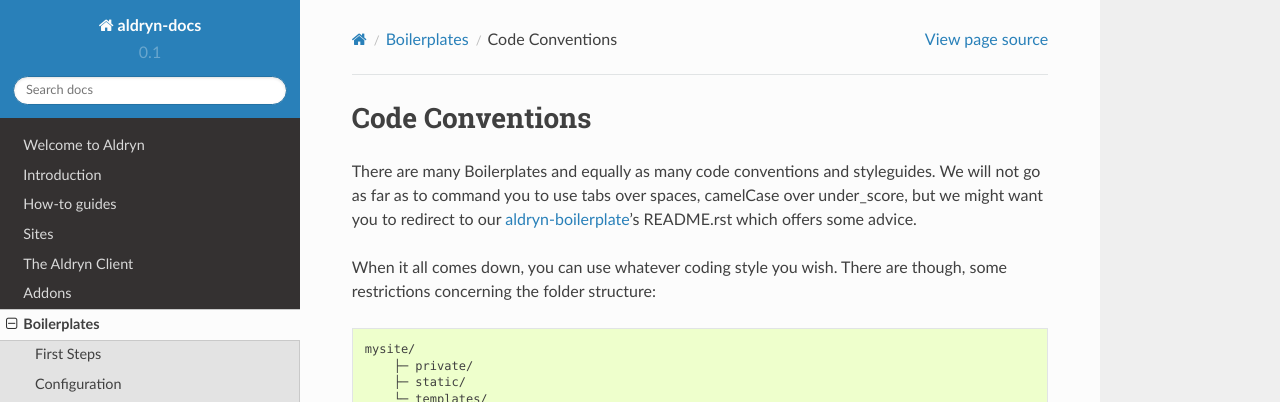
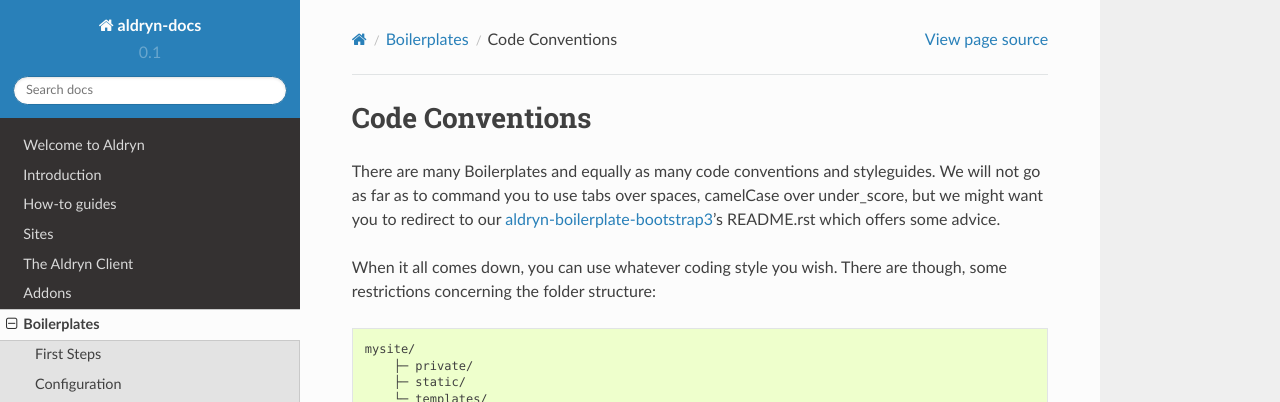
Before and after one commit to aldryn/aldryn-docs, a Sphinx documentation site: the page built from docs/reference/boilerplates/code-conventions.rst, in a window 1280 px wide and 1212 px high. Shown: the top 402 px of the window. Built offline with Sphinx 7.4.7 and the Read the Docs theme 2.0.0, drawn with Linux system fonts in a browser that asks for light colours.

Commit message:
update link

```diff
--- a/docs/reference/boilerplates/code-conventions.rst
+++ b/docs/reference/boilerplates/code-conventions.rst
@@ -3,7 +3,7 @@
 
 There are many Boilerplates and equally as many code conventions and styleguides. We will not go as far as to
 command you to use tabs over spaces, camelCase over under_score, but we might want you to redirect to our
-`aldryn-boilerplate <https://github.com/divio/divio-boilerplate>`_'s README.rst which offers some advice.
+`aldryn-boilerplate-bootstrap3 <https://github.com/aldryn/aldryn-boilerplate-bootstrap3>`_'s README.rst which offers some advice.
 
 When it all comes down, you can use whatever coding style you wish. There are though, some restrictions concerning
 the folder structure:
```
